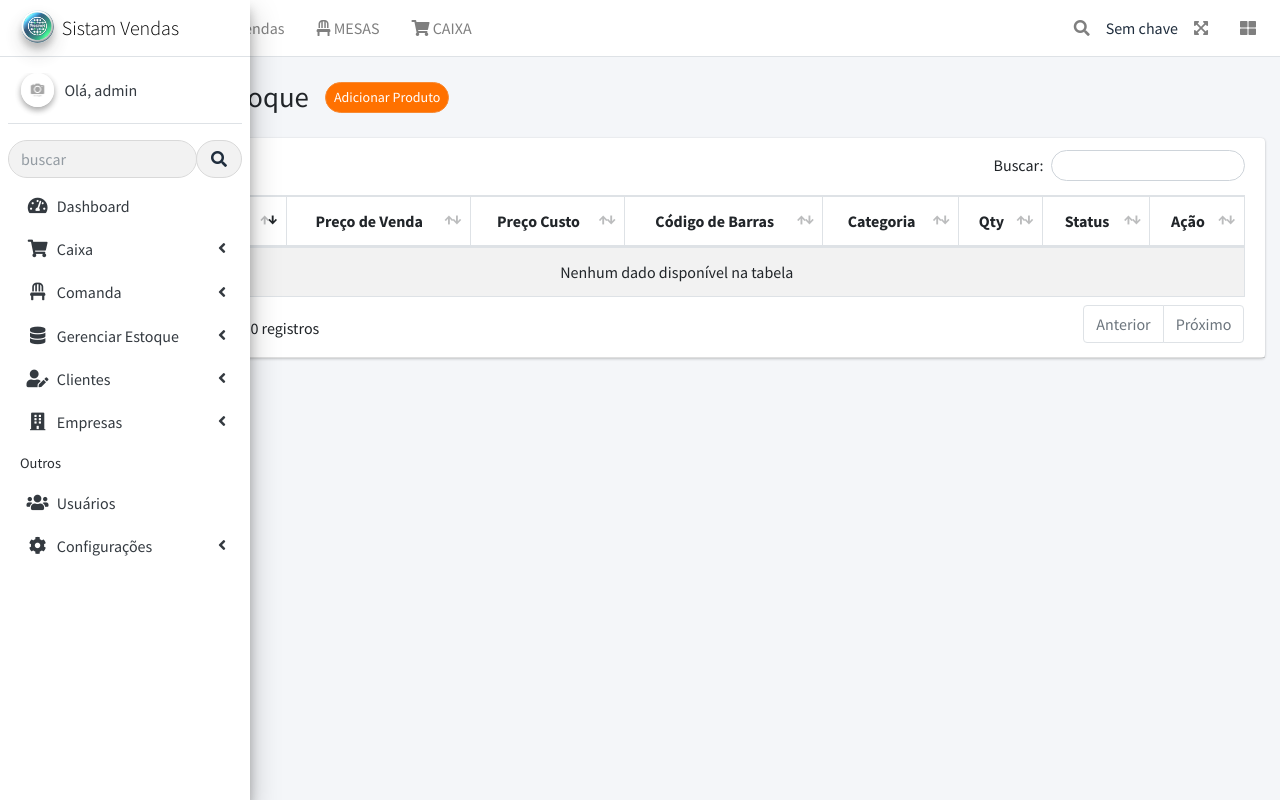
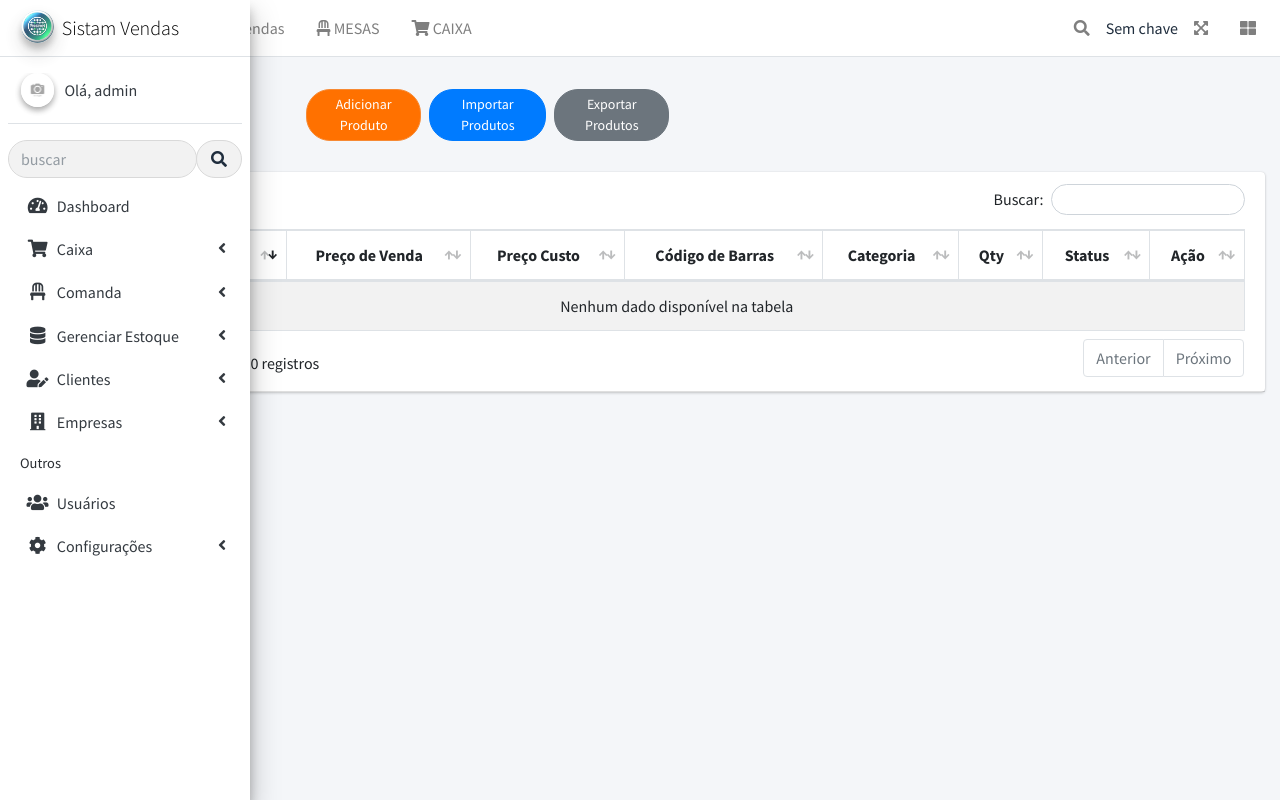
Before and after one commit to Dragonxt022/ProVendas, a Django app: page /estoque/produtos/ in a window 1280 px wide. Run offline with Django 5.2, Linux system fonts and the light colour scheme; a user stored in the database is signed in; data comes from the database, SQL or seed files in the repository; both versions use the stored data as it was after the commit; data that the repository does not hold is empty; some libraries are stand-ins or nearby versions.

Commit message:
Sistema de Importar E Exportar OK

```diff
--- a/provendas/estoque/urls.py
+++ b/provendas/estoque/urls.py
@@ -6,6 +6,9 @@ from .views import (
     listar_produtos,
     editar_produto,
     excluir_produto,
+    importar_produtos,
+    exportar_produtos,
+
 )
 
 urlpatterns = [
@@ -17,4 +20,8 @@ urlpatterns = [
     path('produtos/', listar_produtos, name='listar_produtos'),
     path('produtos/editar_produto/<int:produto_id>/', editar_produto, name='editar_produto'),  # Removido 'estoque/' do caminho
     path('produtos/excluir_produto/<int:produto_id>/', excluir_produto, name='excluir_produto'),  # Atualizado para manter a consistência
+
+    #  Importador
+    path('importar/', importar_produtos, name='importar_produtos'),
+    path('exportar/', exportar_produtos, name='exportar_produtos'),
 ]
--- a/provendas/estoque/views.py
+++ b/provendas/estoque/views.py
@@ -4,7 +4,85 @@ from django.shortcuts import render, redirect, get_object_or_404
 from .forms import CategoriaProdutoForm, ProdutoForm
 from .models import CategoriaProduto, Produto
 from django.contrib import messages
+from django.http import HttpResponse
+import csv
 
+
+
+# Importador e exportador
+def importar_produtos(request):
+    if request.method == 'POST' and request.FILES['csv_file']:
+        arquivo = request.FILES['csv_file']
+
+        # Lê o arquivo CSV
+        try:
+            csv_file = csv.reader(arquivo.read().decode('utf-8').splitlines())
+            next(csv_file)  # Ignora o cabeçalho
+
+            for row in csv_file:
+                produto_id = row[0]  # O ID do produto estará na primeira coluna
+                nome = row[1]
+                codigo_barras = row[2]
+                preco_de_venda = row[3]
+                preco_de_cursto = row[4]
+                quantidade_estoque = row[5]
+                categoria_nome = row[6]  # Nome da categoria na posição 6
+                status = row[7]  # Status (ativado/desativado) na posição 7
+                controle_estoque = row[8].lower() == 'sim'  # Controle de Estoque na posição 8 (Sim/Não)
+
+                # Verifica se a categoria já existe, caso contrário cria uma nova
+                categoria, created = CategoriaProduto.objects.get_or_create(nome=categoria_nome)
+
+                # Tenta encontrar o produto pelo ID. Se não encontrar, cria um novo
+                produto, created = Produto.objects.update_or_create(
+                    id=produto_id,  # Identifica o produto pelo ID
+                    defaults={
+                        'nome': nome,
+                        'codigo_barras': codigo_barras,
+                        'preco_de_venda': preco_de_venda,
+                        'preco_de_cursto': preco_de_cursto,
+                        'quantidade_estoque': quantidade_estoque,
+                        'categoria': categoria,
+                        'status': status,
+                        'controle_estoque': controle_estoque,
+                    }
+                )
+
+                # Mensagem opcional, se o produto foi atualizado
+                if not created:
+                    messages.info(request, f'O produto {nome} foi atualizado.')
+
+            messages.success(request, 'Produtos importados com sucesso!')
+        except Exception as e:
+            messages.error(request, f'Erro ao importar produtos: {e}')
+        return redirect('listar_produtos')
+
+    return render(request, 'estoque/produto/listar_produtos.html')
+
+def exportar_produtos(request):
+    produtos = Produto.objects.all()
+
+    # Cria a resposta HTTP para download de CSV
+    response = HttpResponse(content_type='text/csv')
+    response['Content-Disposition'] = 'attachment; filename="produtos.csv"'
+
+    writer = csv.writer(response)
+    writer.writerow(['ID', 'Nome', 'Código de Barras', 'Preço de Venda', 'Preço de Custo', 'Quantidade em Estoque', 'Categoria', 'Status', 'Controle de Estoque'])
+
+    for produto in produtos:
+        writer.writerow([
+            produto.id,
+            produto.nome,
+            produto.codigo_barras,
+            produto.preco_de_venda,
+            produto.preco_de_cursto,
+            produto.quantidade_estoque,
+            produto.categoria.nome,
+            produto.status,
+            'Sim' if produto.controle_estoque else 'Não',
+        ])
+
+    return response
 
 # View para gerenciar Categorias
 def listar_categorias(request):
--- a/provendas/templates/estoque/produto/listar_produtos.html
+++ b/provendas/templates/estoque/produto/listar_produtos.html
@@ -17,9 +17,17 @@
                 <div class="row mb-2">
                     <div class="col-sm-6 d-flex align-items-center">
                         <h1 class="mr-3"> Gerenciar Estoque </h1> <!-- Adicionei a classe mr-3 -->
-                        <button type="button" class="btn btn-sm btn-success" data-toggle="modal" data-target="#adicionarModal">
+                        <button type="button" class="btn btn-sm btn-success mr-2" data-toggle="modal" data-target="#adicionarModal">
                             Adicionar Produto
                         </button>
+                        <button type="button" class="btn btn-sm btn-primary mr-2 " data-toggle="modal" data-target="#importarModal">
+                            Importar Produtos
+                        </button>
+                        <button type="button" class="btn btn-sm btn-secondary" onclick="window.location.href='{% url 'exportar_produtos' %}'">
+                            Exportar Produtos
+                        </button>
+
+
                     </div>
                 </div>
 
@@ -287,6 +295,31 @@
 </div>
 
 
+<!-- Modal para Importar Produtos -->
+<div class="modal fade" id="importarModal" tabindex="-1" role="dialog" aria-labelledby="importarModalLabel" aria-hidden="true">
+    <div class="modal-dialog" role="document">
+        <div class="modal-content">
+            <div class="modal-header bg-info">
+                <h5 class="modal-title text-light" id="importarModalLabel">Importar Produtos</h5>
+                <button type="button" class="close" data-dismiss="modal" aria-label="Close">
+                    <span aria-hidden="true">&times;</span>
+                </button>
+            </div>
+            <div class="modal-body">
+                <form method="post" action="{% url 'importar_produtos' %}" enctype="multipart/form-data">
+                    {% csrf_token %}
+                    <div class="form-group">
+                        <label for="csv_file">Arquivo CSV</label>
+                        <input type="file" name="csv_file" class="form-control" required>
+                    </div>
+                    <button type="submit" class="btn btn-info w-100">Importar Produtos</button>
+                </form>
+            </div>
+        </div>
+    </div>
+</div>
+
+
 {% block extra_scripts %}
     <script>
 
--- a/provendas/templates/includes/sidebar.html
+++ b/provendas/templates/includes/sidebar.html
@@ -120,6 +120,7 @@
                 <p>Categorias</p>
               </a>
             </li>
+
           </ul>
         </li>
         <li class="nav-item">
```
Also changed, not shown: README.md, README.txt (deleted), provendas/db.sqlite3.
